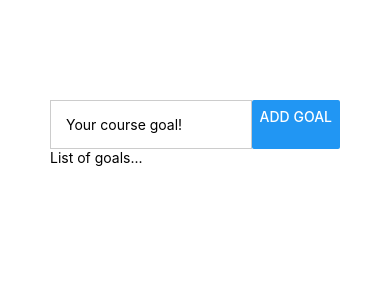
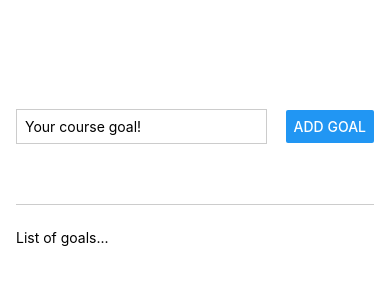
Before and after one commit to jorgearguellles/react-native, a React Native app in the folder RNCourse/: screen / in a window 390 px wide. Shown: the top 300 px of the page. Built offline with nearby package versions, Linux system fonts and the light colour scheme.

Commit message:
🥕 so far Layout

```diff
--- a/RNCourse/App.js
+++ b/RNCourse/App.js
@@ -8,7 +8,7 @@ export default function App() {
         <TextInput placeholder='Your course goal!' style={styles.textInput}/>
         <Button title='Add goal' style={styles.button}/>
       </View>
-      <View>
+      <View style={styles.goalsContainer}>
         <Text>List of goals...</Text>
       </View>
     </View>
@@ -17,18 +17,27 @@ export default function App() {
 
 const styles = StyleSheet.create({
   appContainer:{
-    paddingTop: 100,
-    padding: 50,
+    flex: 1,
+    paddingTop: 50,
+    paddingHorizontal: 16,
   },
   inputContainer:{
+    flex: 1,
     flexDirection: 'row',
     justifyContent: 'space-between',
-    alignContent: 'center'
+    alignItems: 'center',
+    marginBottom: 24,
+    borderBottomWidth: 1,
+    borderBottomColor: '#cccccc',
   },
   textInput:{
     borderWidth: 1,
     borderColor: '#cccccc',
-    width: '80%',
-    padding: 15,
+    width: '70%',
+    marginRight: 8,
+    padding: 8,
+  },
+  goalsContainer: {
+    flex: 4,
   }
 });
```
